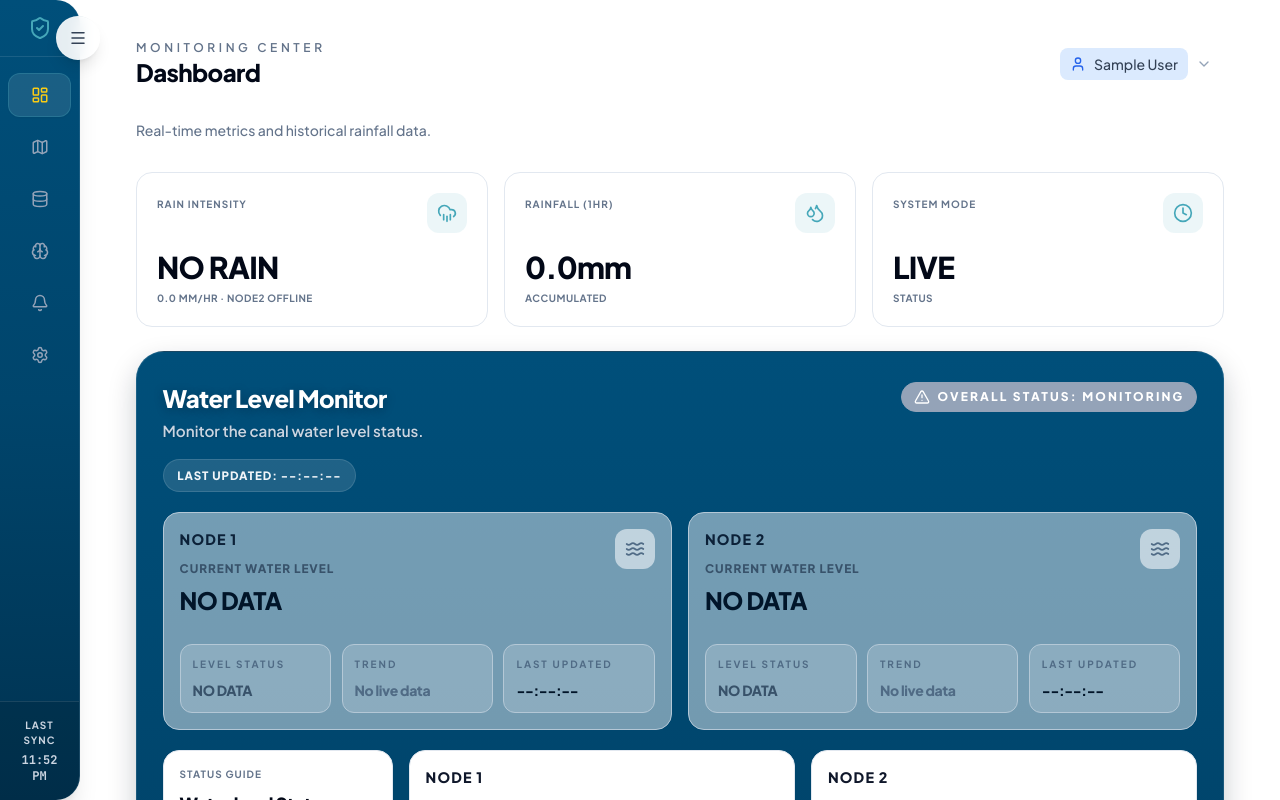
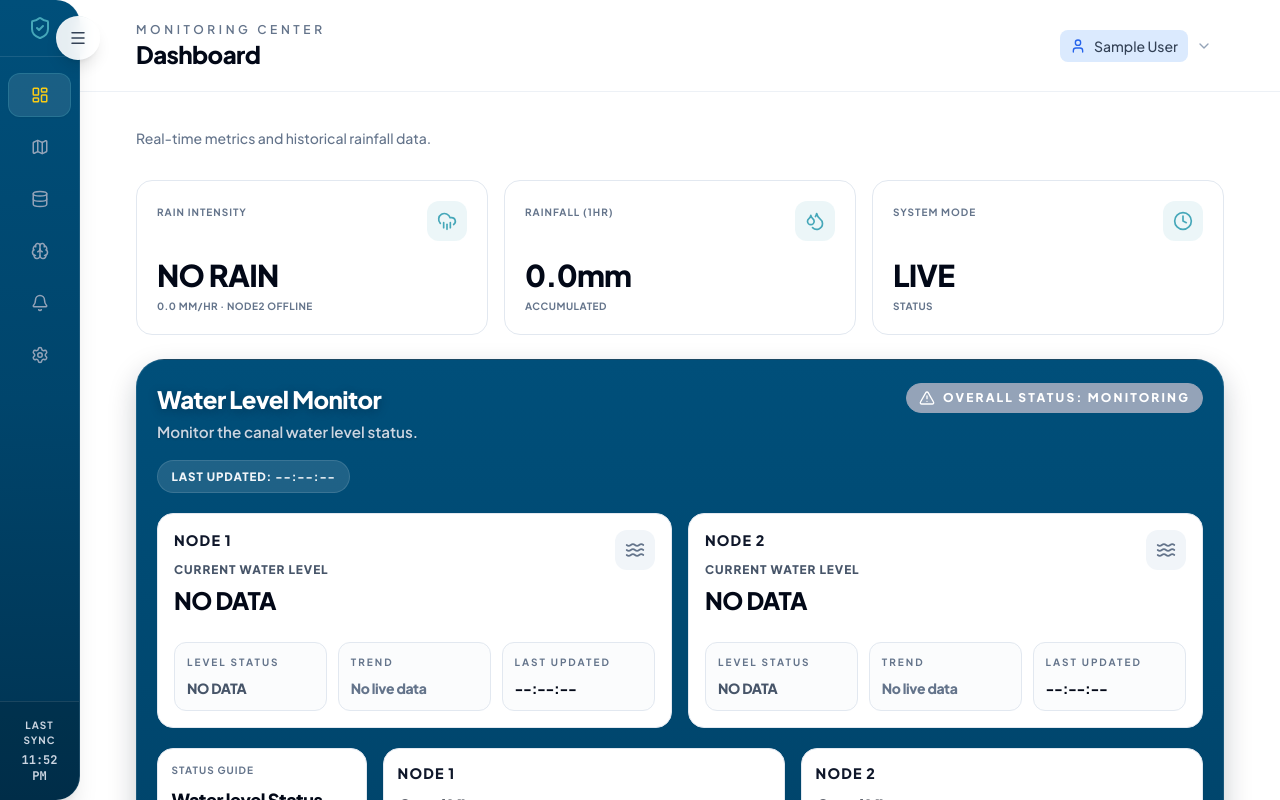
Before and after one commit to FranzAclao/Precipitation-Rate-Monitoring-V2, a React (Vite) app: page / in a window 1280 px wide. Built offline with nearby package versions, Linux system fonts and the light colour scheme; no server answers; the database is empty; sample sign-in values are in the browser's storage.

Commit message:
fix: header gap

```diff
--- a/src/components/Header.jsx
+++ b/src/components/Header.jsx
@@ -3,7 +3,7 @@ import { UserMenu } from "@/components/UserMenu.jsx";
 
 export function Header({ title = "Precipitation Rate Monitoring System" }) {
   return (
-    <header className="mb-6 flex flex-col gap-4 sm:flex-row sm:items-center sm:justify-between md:mb-8">
+    <header className="sticky top-0 z-30 -mx-6 flex min-h-[88px] flex-col justify-center gap-4 border-b border-border/60 bg-background px-6 py-3 sm:flex-row sm:items-center sm:justify-between md:-mx-12 md:min-h-[92px] md:px-12 lg:-mx-14 lg:px-14">
       <div className="min-w-0">
         <p className="text-[10px] uppercase tracking-[0.22em] text-muted-foreground font-semibold sm:text-xs sm:tracking-[0.3em]">Monitoring Center</p>
         <h1 className="truncate text-2xl font-black text-foreground tracking-tight">{title}</h1>
--- a/src/components/RainfallChart.jsx
+++ b/src/components/RainfallChart.jsx
@@ -77,13 +77,13 @@ export default function RainfallChart({ data = [], node1Data = [], node2Data = [
               {(view === 'both' || view === 'node1') && (
                 <>
                   <Area yAxisId="rain" type="linear" dataKey="node1" stroke="#10b981" fill="url(#colorN1)" strokeWidth={2} connectNulls />
-                  <Line yAxisId="level" type="linear" dataKey="node1Level" stroke="#f59e0b" strokeWidth={2.5} dot={false} connectNulls />
+                  <Line yAxisId="level" type="linear" dataKey="node1Level" stroke="#f59e0b" strokeWidth={2.5} strokeDasharray="7 5" dot={false} connectNulls />
                 </>
               )}
               {(view === 'both' || view === 'node2') && (
                 <>
                   <Area yAxisId="rain" type="linear" dataKey="node2" stroke="#3b82f6" fill="url(#colorN2)" strokeWidth={2} connectNulls />
-                  <Line yAxisId="level" type="linear" dataKey="node2Level" stroke="#ef4444" strokeWidth={2.5} dot={false} connectNulls />
+                  <Line yAxisId="level" type="linear" dataKey="node2Level" stroke="#ef4444" strokeWidth={2.5} strokeDasharray="7 5" dot={false} connectNulls />
                 </>
               )}
             </AreaChart>
--- a/src/pages/dashboard/dashboard.css
+++ b/src/pages/dashboard/dashboard.css
@@ -6,7 +6,7 @@
   width: 100%;
   max-width: 100%;
   overflow: hidden;
-  padding: 1.6rem 1.35rem 1.35rem;
+  padding: 1.25rem 1.1rem 1.1rem;
   box-shadow: 0 12px 28px rgba(2, 23, 42, 0.22);
 }
 
@@ -30,7 +30,7 @@
   border-radius: 1rem;
   background: hsl(var(--card));
   height: 100%;
-  padding: 1rem;
+  padding: 0.85rem;
   box-shadow: 0 1px 2px rgba(15, 23, 42, 0.06);
 }
 
@@ -39,7 +39,7 @@
   border-radius: 1rem;
   background: hsl(var(--card));
   height: 100%;
-  padding: 1.25rem;
+  padding: 0.95rem;
   box-shadow: 0 1px 2px rgba(15, 23, 42, 0.06);
 }
 
@@ -162,7 +162,7 @@
 .water-level-mini-grid {
   display: grid;
   gap: 0.65rem;
-  margin-top: 1rem;
+  margin-top: 0.85rem;
   grid-template-columns: repeat(3, minmax(0, 1fr));
 }
 
@@ -200,7 +200,7 @@
 .water-level-visual {
   position: relative;
   width: 100%;
-  aspect-ratio: 16 / 10;
+  aspect-ratio: 16 / 9.2;
   overflow: hidden;
   border: 1px solid hsl(var(--border));
   border-radius: 20px;
@@ -223,7 +223,7 @@
 
 @media (min-width: 768px) {
   .water-level-section {
-    padding: 1.9rem 1.6rem 1.5rem;
+    padding: 1.45rem 1.25rem 1.2rem;
   }
 
   .water-level-summary-grid {
@@ -249,6 +249,6 @@
 
 @media (min-width: 1280px) {
   .water-level-bottom-grid {
-    grid-template-columns: 230px minmax(0, 1fr);
+    grid-template-columns: 210px minmax(0, 1fr);
   }
 }
--- a/src/pages/dashboard/dashboard.jsx
+++ b/src/pages/dashboard/dashboard.jsx
@@ -118,9 +118,10 @@ export default function Dashboard() {
     <div className="flex min-h-screen bg-background text-foreground font-sans md:h-screen md:overflow-hidden">
       <Sidebar activeView={activeView} node1={node1} node2={node2} lastUpdate={lastUpdate} />
 
-      <main className="flex-1 overflow-y-auto bg-background p-6 md:px-12 md:py-10 lg:px-14 animate-in fade-in duration-500">
+      <main className="flex-1 overflow-y-auto bg-background px-6 pb-6 md:px-12 md:pb-10 lg:px-14 animate-in fade-in duration-500">
         <Header title={headerTitle} />
 
+        <div className="pt-6 md:pt-8">
         {isViewSwitching ? <PageSkeleton /> : (
           <>
         {activeView === 'overview' && (
@@ -184,6 +185,7 @@ export default function Dashboard() {
         {activeView === 'settings' && <SettingsPage />}
           </>
         )}
+        </div>
 
       </main>
     </div>
@@ -317,9 +319,9 @@ function NodeSummaryCard({ title, node }) {
   const hoverTone = getNodeHoverTone(status, isOffline);
 
   return (
-    <div className={`relative bg-card text-card-foreground p-4 rounded-2xl border border-border transition-all duration-300 flex flex-col justify-between min-h-[198px] group ${
+    <div className={`relative bg-card text-card-foreground p-4 rounded-2xl border border-border transition-all duration-300 flex flex-col justify-between min-h-[176px] group ${
       isOffline
-        ? "opacity-80 bg-muted/60"
+        ? ""
         : hoverTone
     }`}>
       <div className="flex items-start justify-between gap-3 mb-3">
```
